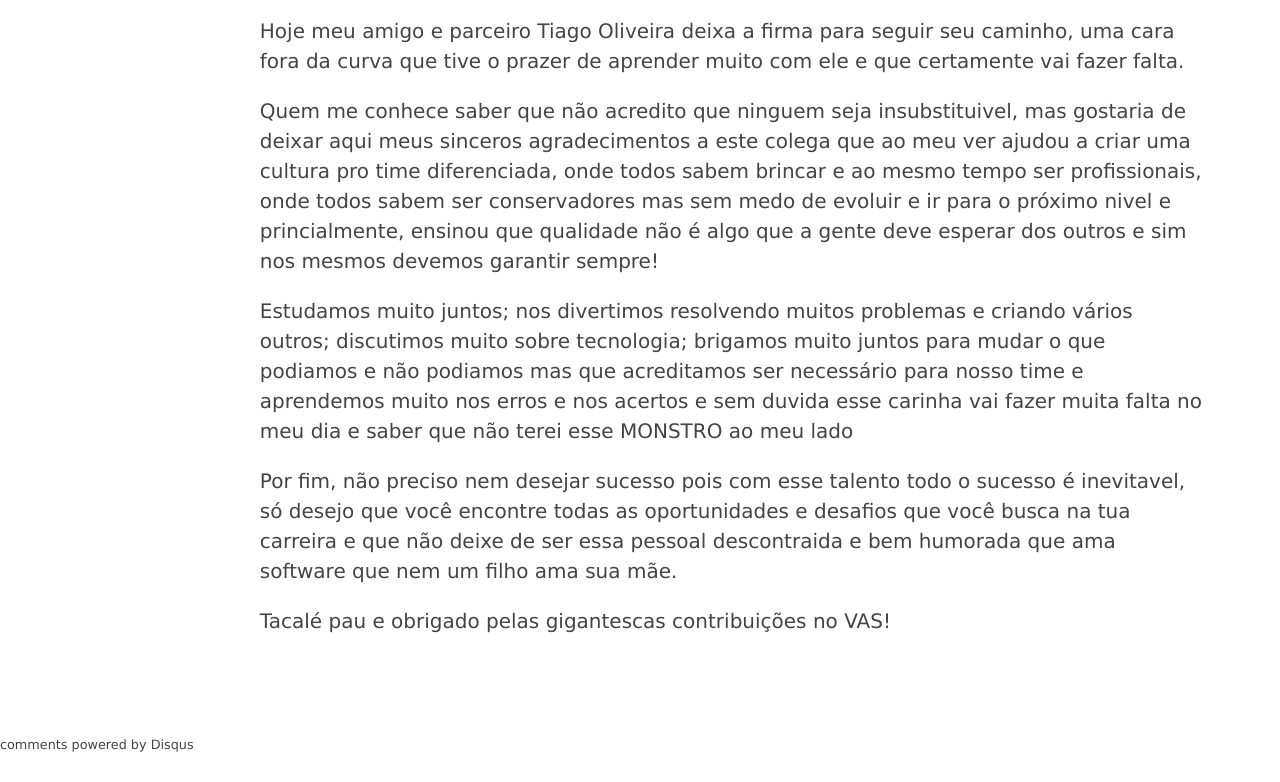
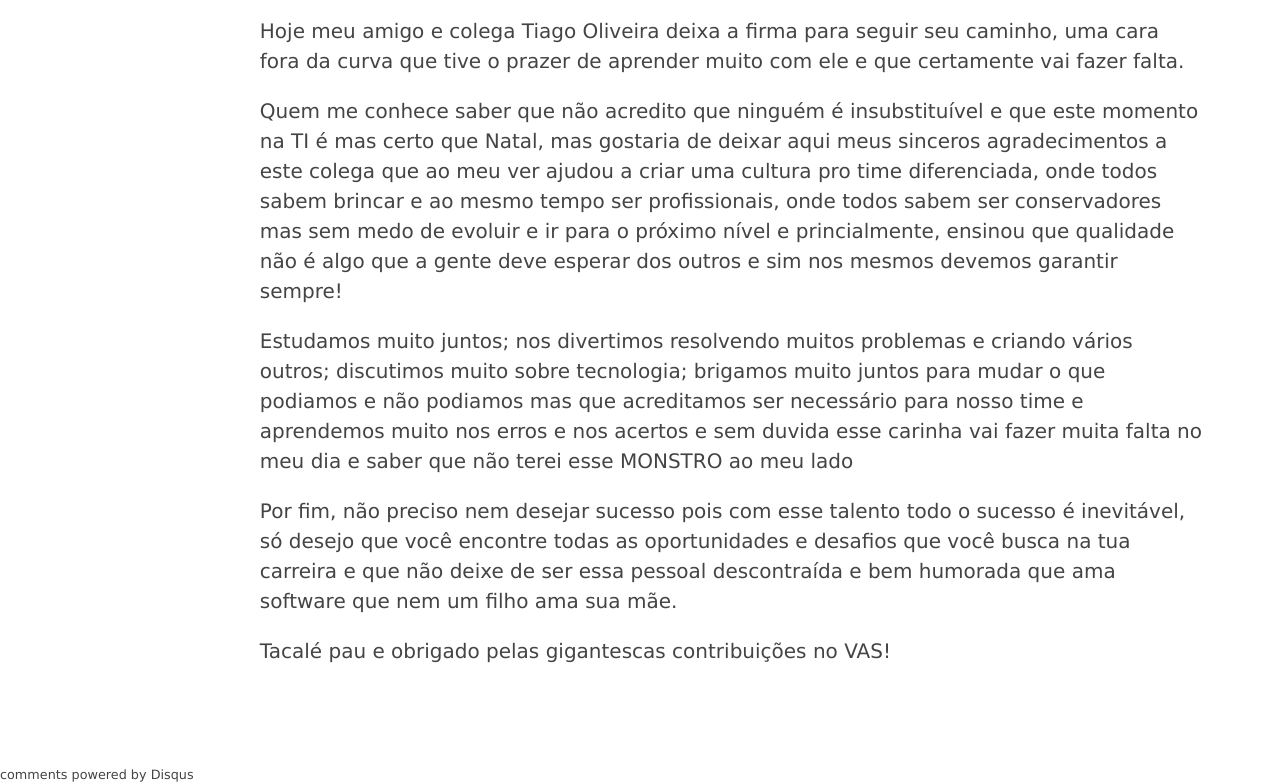
Before and after one commit to rgarbin/rgarbin.github.com, a Jekyll site: the page built from _posts/2016-02-26-despedida-tiagooliveira.html, in a window 1280 px wide, cut to the strip 443-1225 px from the top of the page. Built offline with Jekyll 4.4.1, drawn with Linux system fonts in a browser that asks for light colours; comment, search, counter and statistics services are not loaded; before the commit the page ends 1195 px from its top, so only the background shows below that.

Commit message:
Update 2016-02-26-despedida-tiagooliveira.html
rft

```diff
--- a/_posts/2016-02-26-despedida-tiagooliveira.html
+++ b/_posts/2016-02-26-despedida-tiagooliveira.html
@@ -11,13 +11,13 @@ description: Livre para voar
 
 	<img width="250" src="https://avatars2.githubusercontent.com/u/4588646?v=3&s=400" />
 
-<p>Hoje meu amigo e parceiro Tiago Oliveira deixa a firma para seguir seu caminho, uma cara fora da curva que tive o prazer de aprender muito com ele e que certamente vai fazer falta.</p>
+<p>Hoje meu amigo e colega Tiago Oliveira deixa a firma para seguir seu caminho, uma cara fora da curva que tive o prazer de aprender muito com ele e que certamente vai fazer falta.</p>
 
-<p>Quem me conhece saber que não acredito que ninguem seja insubstituivel, mas gostaria de deixar aqui meus sinceros agradecimentos a este colega que ao meu ver ajudou a criar uma cultura pro time diferenciada, onde todos sabem brincar e ao mesmo tempo ser profissionais, onde todos sabem ser conservadores mas sem medo de evoluir e ir para o próximo nivel e princialmente, ensinou que qualidade não é algo que a gente deve esperar dos outros e sim nos mesmos devemos garantir sempre!</p>
+<p>Quem me conhece saber que não acredito que ninguém é insubstituível e que este momento na TI é mas certo que Natal, mas gostaria de deixar aqui meus sinceros agradecimentos a este colega que ao meu ver ajudou a criar uma cultura pro time diferenciada, onde todos sabem brincar e ao mesmo tempo ser profissionais, onde todos sabem ser conservadores mas sem medo de evoluir e ir para o próximo nível e princialmente, ensinou que qualidade não é algo que a gente deve esperar dos outros e sim nos mesmos devemos garantir sempre!</p>
 
 <p>Estudamos muito juntos; nos divertimos resolvendo muitos problemas e criando vários outros; discutimos muito sobre tecnologia; brigamos muito juntos para mudar o que podiamos e não podiamos mas que acreditamos ser necessário para nosso time e aprendemos muito nos erros e nos acertos e sem duvida esse carinha vai fazer muita falta no meu dia e saber que não terei esse MONSTRO ao meu lado</p>
 
-<p>Por fim, não preciso nem desejar sucesso pois com esse talento todo o sucesso é inevitavel, só desejo que você encontre todas as oportunidades e desafios que você busca na tua carreira e que não deixe de ser essa pessoal descontraida e bem humorada que ama software que nem um filho ama sua mãe.</p>
+<p>Por fim, não preciso nem desejar sucesso pois com esse talento todo o sucesso é inevitável, só desejo que você encontre todas as oportunidades e desafios que você busca na tua carreira e que não deixe de ser essa pessoal descontraída e bem humorada que ama software que nem um filho ama sua mãe.</p>
 
 <p>Tacalé pau e obrigado pelas gigantescas contribuições no VAS!</p>
 
```
